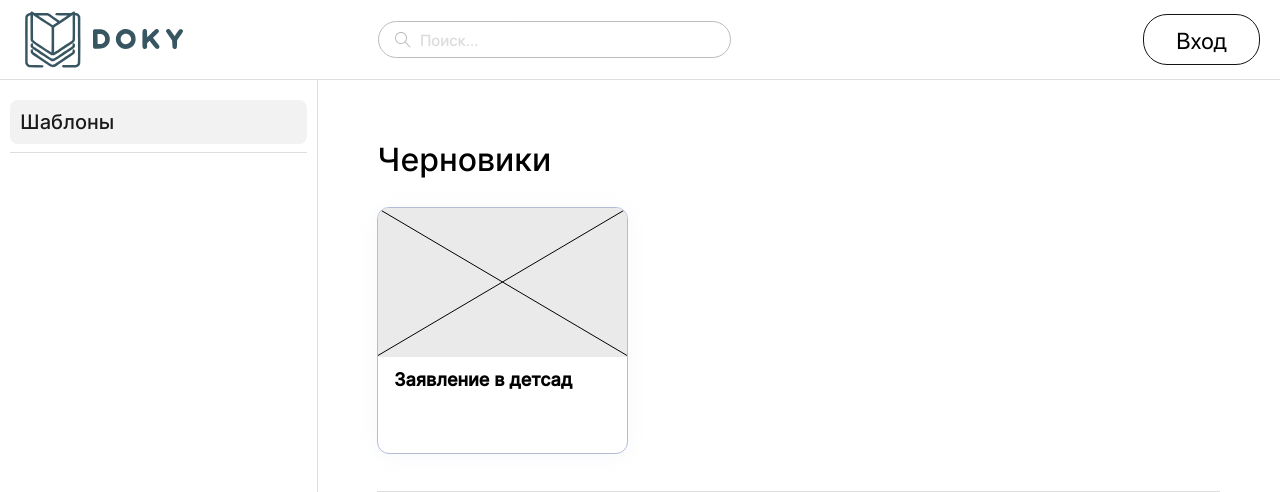
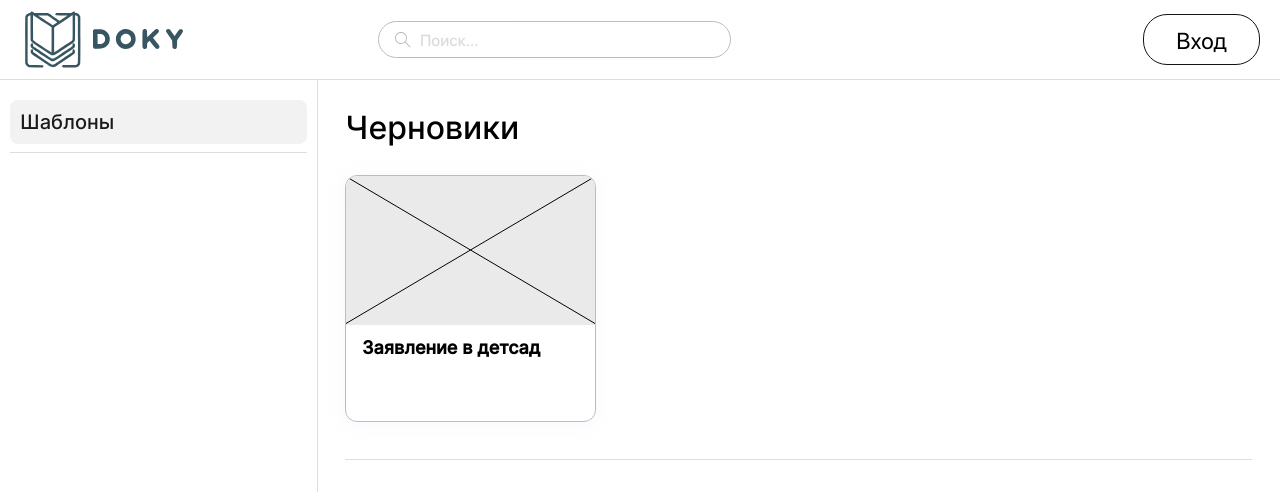
Before and after one commit to document-template-engine/frontend, a React (Create React App) app: page /drafts in a window 1280 px wide. Shown: the top 492 px of the page. Built offline with nearby package versions, Linux system fonts and the light colour scheme; no server answers.

Commit message:
fix/templates update, review #1

```diff
--- a/src/components/ActionBar/ActionBar.module.sass
+++ b/src/components/ActionBar/ActionBar.module.sass
@@ -1,5 +1,5 @@
 .main
-  font-family: Inter,sans-serif
+  font-family: Inter, sans-serif
   padding: 20px 16px
   margin: 0
 
@@ -40,8 +40,8 @@
 
   color: #000000
 
-.text:hover
-  color: #0D23E9
+  &:hover
+    color: #0D23E9
 
 .icon::after
   content: ''
@@ -63,7 +63,6 @@
   background-image: url("../../images/actionBarFolder.svg")
 
 
-
 @media screen and (max-width: 1919px)
   .main
     gap: 10px
--- a/src/components/Templates/Template/Template.module.sass
+++ b/src/components/Templates/Template/Template.module.sass
@@ -29,8 +29,9 @@
   line-height: 22px
   transition: all .1ms linear
 
-.link:hover
-  opacity: .8
+  & :hover
+    color: #0D23E9
+
 
 .favIcon
   top: 12px
@@ -49,5 +50,5 @@
   cursor: pointer
   transition: all 0.1ms linear
 
-.favIcon:hover
-  opacity: .8
+  &:hover
+    opacity: .8
--- a/src/components/Templates/Templates.jsx
+++ b/src/components/Templates/Templates.jsx
@@ -15,8 +15,8 @@ const Templates = ({ title, children }) => {
 			<Header />
 			<Navbar isTemplatePage />
 			<div className={styles.templates}>
-				<h1 className={styles.templates__title}>{title}</h1>
-				<ul className={styles.templates__list}>{children}</ul>
+				<h1 className={styles.title}>{title}</h1>
+				<ul className={styles.list}>{children}</ul>
 			</div>
 		</>
 	);
--- a/src/components/Templates/Templates.module.sass
+++ b/src/components/Templates/Templates.module.sass
@@ -5,18 +5,23 @@
   flex-direction: column
   gap: 28px
 
+@media screen and (max-width: 1700px)
+  .templates
+    padding: 28px
 
-.templates__title
+.title
   margin: 0
   color: #000
-  font-family: 'Inter', sans-serif
+  font-family: Inter, sans-serif
+
+  max-width: 201px
 
   font-size: 32px
   font-style: normal
   font-weight: 500
   line-height: 39px
 
-.templates__list
+.list
   margin: 0
   padding: 0 0 37px
 
--- a/src/pages/Forms/Form.module.sass
+++ b/src/pages/Forms/Form.module.sass
@@ -61,6 +61,32 @@
 
   gap: 16px
 
+  &:last-child
+    border: none
+    padding-bottom: 0
+
+  &::before
+    background-color: white
+    content: counters(list-item, ".") " "
+    position: absolute
+    border: 1px solid #0D23E9
+    left: -15px
+    border-radius: 50%
+    width: 30px
+    height: 30px
+
+    color: #5C5C5C
+
+    text-align: center
+    font-family: Inter, sans-serif
+    font-size: 16px
+    font-weight: 700
+
+    display: flex
+    justify-content: center
+    align-items: center
+
+
 .itemSuccess
   counter-increment: list-item
   border-left: 1px solid #15D434
@@ -71,44 +97,19 @@
   flex-direction: column
   padding-bottom: 32px
 
+  &::before
+    content: ''
+    display: flex
+    background-position: center
+    background-image: url("../../images/checkmark.svg")
+    background-repeat: no-repeat
+    position: absolute
+    left: -15px
+    border-radius: 50%
+    width: 30px
+    height: 30px
+    background-color: #15D434
 
-.itemSuccess::before
-  content: ''
-  display: flex
-  background-position: center
-  background-image: url("../../images/checkmark.svg")
-  background-repeat: no-repeat
-  position: absolute
-  left: -15px
-  border-radius: 50%
-  width: 30px
-  height: 30px
-  background-color: #15D434
-
-.item:last-child
-  border: none
-  padding-bottom: 0
-
-.item::before
-  background-color: white
-  content: counters(list-item, ".") " "
-  position: absolute
-  border: 1px solid #0D23E9
-  left: -15px
-  border-radius: 50%
-  width: 30px
-  height: 30px
-
-  color: #5C5C5C
-
-  text-align: center
-  font-family: Inter, sans-serif
-  font-size: 16px
-  font-weight: 700
-
-  display: flex
-  justify-content: center
-  align-items: center
 
 .title
   padding: 0
```
